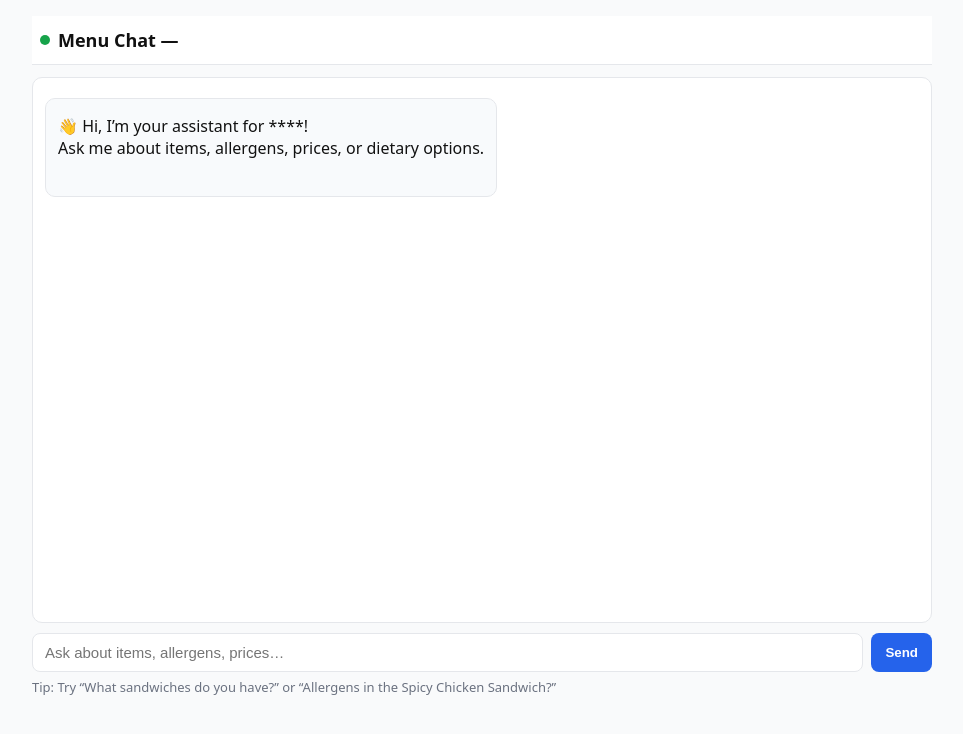
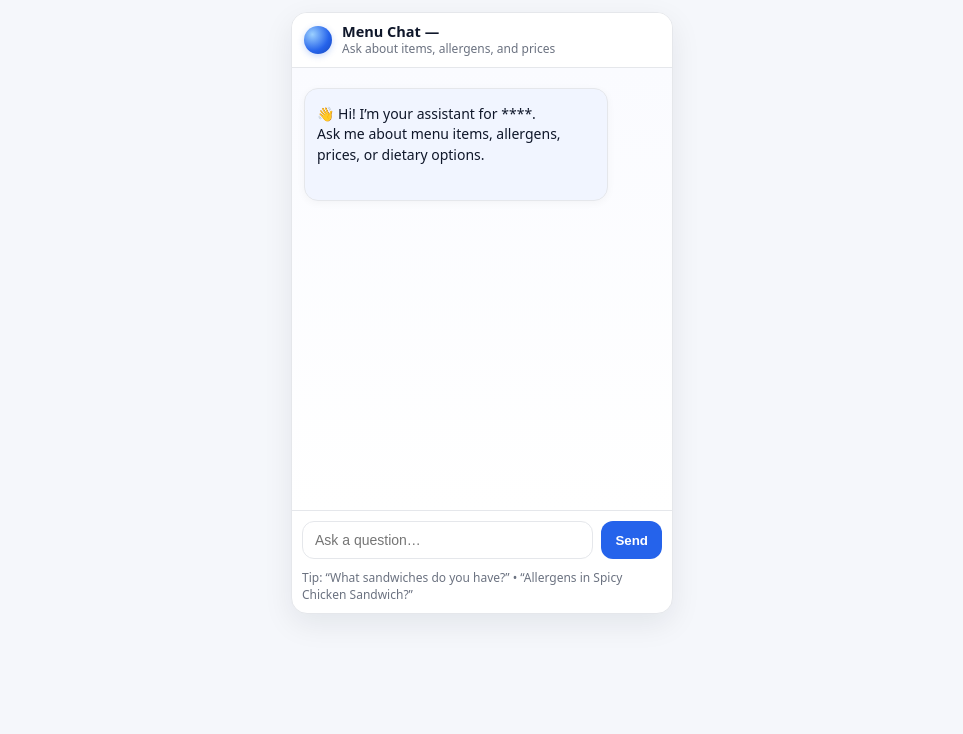
Before and after one commit to andrewb-debug/menu-chatbot-api, a Flask app: template templates/index.html in a window 1280 px wide. Shown: the top 734 px of the page, without its empty margins (158-1121 px from the left). Run offline with Flask 3, Linux system fonts and the light colour scheme; the template is opened without the code that fills it, so the values that code supplies are empty.

Commit message:
Widget-size chat UI: compact, bubbly; Markdown lists; pretty restaurant name

```diff
--- a/templates/index.html
+++ b/templates/index.html
@@ -5,105 +5,112 @@
   <title>Menu Chat — {{ restaurant_name.replace('_',' ')|replace('-',' ')|title }}</title>
   <meta name="viewport" content="width=device-width, initial-scale=1" />
 
-  <!-- Keep your existing look & feel: minimal, classic styles -->
+  <!-- Compact, widget-style look -->
   <style>
-    body {
-      margin: 0;
-      font-family: system-ui, -apple-system, Segoe UI, Roboto, Arial, sans-serif;
-      background: #f9fafb;
-      color: #111;
+    :root{
+      --bg:#f5f7fb;
+      --card:#ffffff;
+      --text:#0f172a;
+      --muted:#6b7280;
+      --primary:#2563eb;
+      --bot:#f1f5ff;
+      --user:#e8f7ee;
+      --border:#e5e7eb;
     }
-    .wrap {
-      max-width: 900px;
-      margin: 0 auto;
-      padding: 16px;
+    html,body{margin:0;padding:0;background:var(--bg);color:var(--text);font-family: system-ui,-apple-system,Segoe UI,Roboto,Inter,Arial,sans-serif;}
+    /* Widget frame: compact width/height for embedding */
+    .widget{
+      width: 380px;      /* tweak for your embed */
+      max-width: 100%;
+      height: 600px;     /* compact height */
+      margin: 12px auto;
+      background: var(--card);
+      border: 1px solid var(--border);
+      border-radius: 16px;
+      box-shadow: 0 10px 30px rgba(15,23,42,.08);
+      display: flex;
+      flex-direction: column;
+      overflow: hidden;
     }
-    header {
-      display: flex;
-      align-items: center;
-      gap: 8px;
-      padding: 12px 8px;
-      border-bottom: 1px solid #e5e7eb;
-      background: #fff;
-      position: sticky;
-      top: 0;
-      z-index: 1;
+
+    /* Header: tiny, friendly */
+    header{
+      display:flex;align-items:center;gap:10px;
+      padding:10px 12px;border-bottom:1px solid var(--border);background:#fff;
     }
-    .dot { width: 10px; height: 10px; border-radius: 50%; background: #16a34a; }
-    h1 { font-size: 18px; margin: 0; font-weight: 700; }
-    #chatBox {
-      background: #fff;
-      border: 1px solid #e5e7eb;
-      border-radius: 10px;
-      height: 65vh;
-      overflow-y: auto;
-      padding: 12px;
-      margin-top: 12px;
+    .avatar{
+      width:28px;height:28px;border-radius:50%;
+      background: radial-gradient(circle at 30% 30%, #9bd0ff 0%, #2563eb 60%, #1747b7 100%);
+      box-shadow: 0 2px 6px rgba(37,99,235,.25);
+      flex:0 0 auto;
     }
-    .msg { margin: 8px 0; display: flex; }
-    .msg.user { justify-content: flex-end; }
-    .bubble {
-      max-width: 85%;
-      padding: 10px 12px;
-      border-radius: 10px;
-      border: 1px solid #e5e7eb;
-      background: #f8fafc;
-      white-space: pre-wrap;
-      word-wrap: break-word;
+    .title-wrap{display:flex;flex-direction:column;min-width:0}
+    .title{
+      font-weight:700;font-size:14.5px;line-height:1.2;margin:0;white-space:nowrap;overflow:hidden;text-overflow:ellipsis;
     }
-    .msg.user .bubble {
-      background: #eef2ff;
-      border-color: #dbeafe;
+    .sub{font-size:12px;color:var(--muted);}
+
+    /* Chat area */
+    #chatBox{
+      flex:1;overflow-y:auto;padding:12px;background: linear-gradient(180deg,#fafbff 0%,#ffffff 100%);
     }
-    .input-row {
-      display: flex;
-      gap: 8px;
-      margin-top: 10px;
+    .msg{display:flex;margin:8px 0;}
+    .msg.user{justify-content:flex-end;}
+    .bubble{
+      max-width:78%;
+      padding:9px 12px;border-radius:14px;border:1px solid var(--border);
+      background:var(--bot); line-height:1.45; font-size:14px;
+      box-shadow: 0 2px 8px rgba(2,6,23,.04);
+      white-space:pre-wrap;word-wrap:break-word;
     }
-    .input-row input {
-      flex: 1;
-      padding: 10px 12px;
-      border-radius: 8px;
-      border: 1px solid #e5e7eb;
-      font-size: 15px;
-      background: #fff;
+    .msg.user .bubble{
+      background:var(--user); border-color:#dbece0;
     }
-    .btn {
-      background: #2563eb;
-      color: #fff;
-      border: none;
-      padding: 10px 14px;
-      border-radius: 8px;
-      font-weight: 600;
-      cursor: pointer;
+
+    /* Markdown niceties inside bot bubbles */
+    .bubble p{margin:.35rem 0;}
+    .bubble ul,.bubble ol{margin:.25rem 0 .25rem 1.15rem;}
+    .bubble li{margin:.2rem 0;}
+    .bubble strong{font-weight:700;}
+
+    /* Input row: compact */
+    .input-row{
+      display:flex;gap:8px;padding:10px;border-top:1px solid var(--border);background:#fff;
     }
-    .btn:disabled { opacity: 0.6; cursor: not-allowed; }
+    .input{
+      flex:1;padding:10px 12px;border:1px solid var(--border);border-radius:12px;font-size:14px;outline:none;
+    }
+    .btn{
+      background:var(--primary);color:#fff;border:none;border-radius:12px;
+      padding:10px 14px;font-weight:600;cursor:pointer;transition:transform .08s ease;
+    }
+    .btn:active{transform:translateY(1px);}
+    .btn:disabled{opacity:.6;cursor:not-allowed;}
 
-    /* OPTIONAL: tiny spacing so Markdown lists look tidy inside bot bubbles */
-    .bubble ul, .bubble ol { margin: 0.25rem 0 0.25rem 1.25rem; }
-    .bubble li { margin: 0.25rem 0; }
-    .bubble p { margin: 0.35rem 0; }
-
-    .hint { color: #6b7280; font-size: 13px; margin-top: 6px; }
+    /* Hint */
+    .hint{padding:0 10px 10px;color:var(--muted);font-size:12px;}
   </style>
 
-  <!-- Markdown parser (for bot replies only) -->
+  <!-- Markdown parser for bot replies -->
   <script src="https://cdn.jsdelivr.net/npm/marked/marked.min.js"></script>
 </head>
 <body>
-  <div class="wrap">
+  <div class="widget" role="region" aria-label="Menu chat widget">
     <header>
-      <span class="dot"></span>
-      <h1>Menu Chat — {{ restaurant_name.replace('_',' ')|replace('-',' ')|title }}</h1>
+      <div class="avatar" aria-hidden="true"></div>
+      <div class="title-wrap">
+        <div class="title">Menu Chat — {{ restaurant_name.replace('_',' ')|replace('-',' ')|title }}</div>
+        <div class="sub">Ask about items, allergens, and prices</div>
+      </div>
     </header>
 
-    <div id="chatBox"></div>
+    <div id="chatBox" aria-live="polite"></div>
 
     <div class="input-row">
-      <input id="userInput" type="text" placeholder="Ask about items, allergens, prices…" />
-      <button id="sendBtn" class="btn">Send</button>
+      <input id="userInput" class="input" type="text" placeholder="Ask a question…" aria-label="Your message"/>
+      <button id="sendBtn" class="btn" aria-label="Send message">Send</button>
     </div>
-    <div class="hint">Tip: Try “What sandwiches do you have?” or “Allergens in the Spicy Chicken Sandwich?”</div>
+    <div class="hint">Tip: “What sandwiches do you have?” • “Allergens in Spicy Chicken Sandwich?”</div>
   </div>
 
   <script>
@@ -113,55 +120,54 @@
     const userInput = document.getElementById("userInput");
     const sendBtn = document.getElementById("sendBtn");
 
-    // Initial greeting
-    appendMessage("bot", `👋 Hi, I’m your assistant for **${restaurantPretty}**!\nAsk me about items, allergens, prices, or dietary options.`, true);
+    // Initial friendly greeting (Markdown)
+    appendMessage("bot",
+`👋 Hi! I’m your assistant for **${restaurantPretty}**.
+Ask me about menu items, allergens, prices, or dietary options.`, true);
 
     sendBtn.addEventListener("click", sendMessage);
-    userInput.addEventListener("keydown", (e) => {
-      if (e.key === "Enter") sendMessage();
-    });
+    userInput.addEventListener("keydown", (e)=>{ if(e.key==="Enter") sendMessage(); });
 
-    async function sendMessage() {
+    async function sendMessage(){
       const text = userInput.value.trim();
-      if (!text) return;
+      if(!text) return;
       appendMessage("user", text);
       userInput.value = "";
       setLoading(true);
 
-      try {
-        const res = await fetch(`/chat?restaurant=${encodeURIComponent(restaurantSlug)}`, {
-          method: "POST",
-          headers: { "Content-Type": "application/json" },
-          body: JSON.stringify({ message: text })
+      try{
+        const res = await fetch(`/chat?restaurant=${encodeURIComponent(restaurantSlug)}`,{
+          method:"POST",
+          headers:{ "Content-Type":"application/json" },
+          body: JSON.stringify({ message:text })
         });
         const data = await res.json();
         const reply = data.reply || "Sorry, I didn’t get a reply.";
-        appendMessage("bot", reply, /*isMarkdown*/ true);
-      } catch (err) {
-        appendMessage("bot", "Network error. Please try again.");
-      } finally {
+        appendMessage("bot", reply, true);
+      }catch(err){
+        appendMessage("bot","Network error. Please try again.");
+      }finally{
         setLoading(false);
       }
     }
 
-    function setLoading(state) {
-      sendBtn.disabled = state;
-      sendBtn.textContent = state ? "Sending…" : "Send";
+    function setLoading(s){
+      sendBtn.disabled = s;
+      sendBtn.textContent = s ? "Sending…" : "Send";
     }
 
-    // Minimal change: render bot messages as Markdown; user stays plain text
-    function appendMessage(sender, text, isMarkdown = false) {
+    // Render: bot messages as Markdown; user as plain text
+    function appendMessage(sender, text, isMarkdown=false){
       const row = document.createElement("div");
       row.className = `msg ${sender}`;
       const bubble = document.createElement("div");
       bubble.className = "bubble";
 
-      if (sender === "bot" && isMarkdown) {
+      if(sender==="bot" && isMarkdown){
         bubble.innerHTML = marked.parse(text);
-      } else {
+      }else{
         bubble.textContent = text;
       }
-
       row.appendChild(bubble);
       chatBox.appendChild(row);
       chatBox.scrollTop = chatBox.scrollHeight;
```
